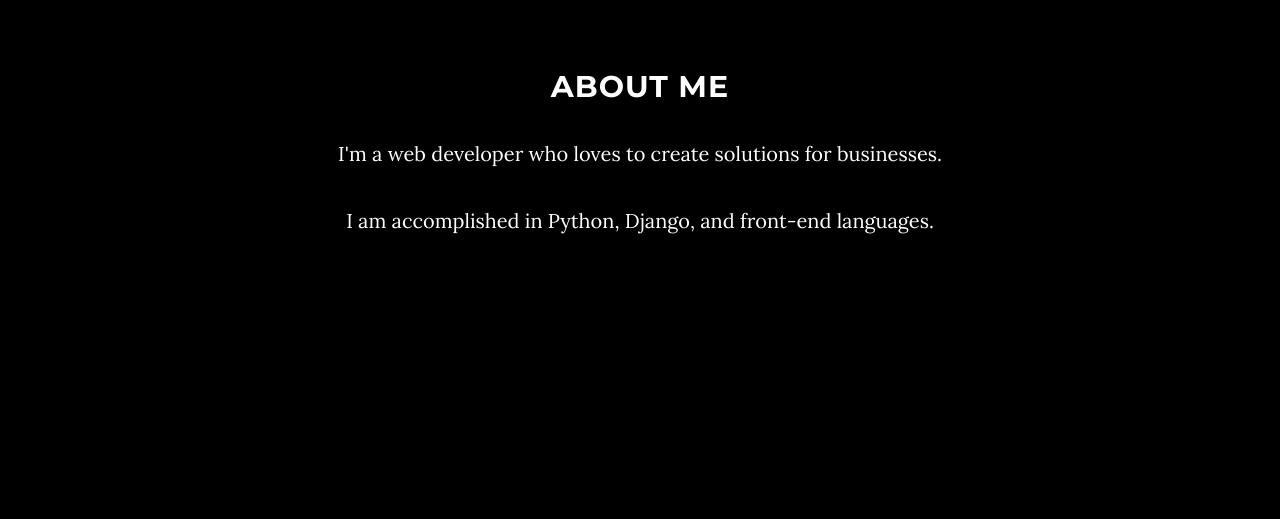
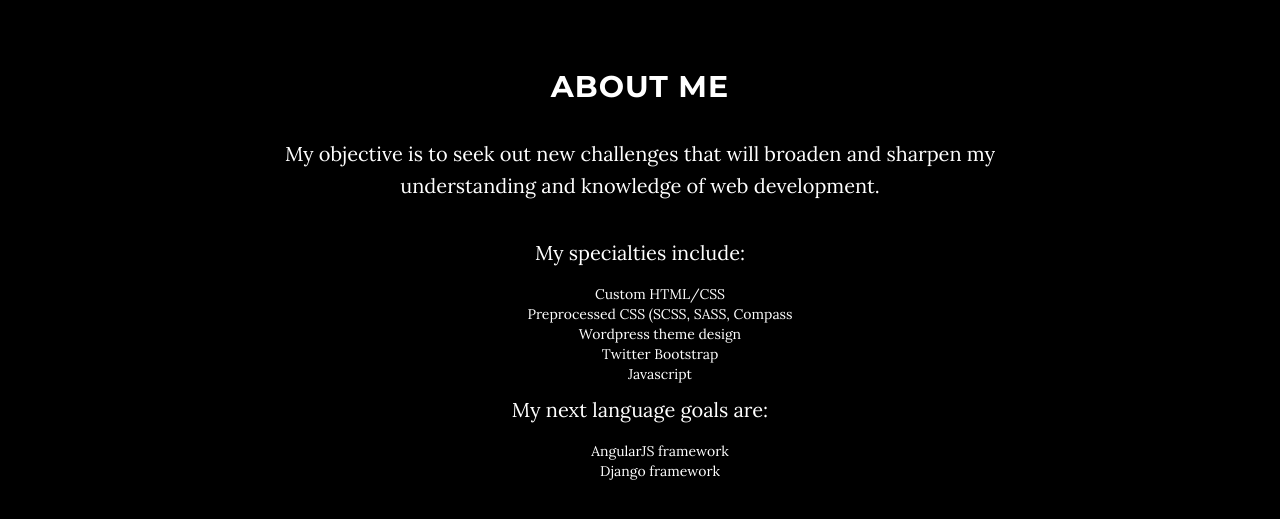
Before and after one commit to senorpatricio/portfolio, a plain HTML site: page index.html in a window 1280 px wide. Shown: the part 980-1499 px from the top of the page. Drawn offline with Linux system fonts and the light colour scheme; some packages are replaced by stand-ins of ours.

Commit message:
Updated portfolio
Changed objective statement.

```diff
--- a/css/grayscale.css
+++ b/css/grayscale.css
@@ -147,7 +147,7 @@ a:focus {
     padding: 100px 0;
     text-align: center;
     color: #fff;
-    background: url(../img/patrickportfolio.jpg) no-repeat bottom center scroll;
+    background: url(../img/patrickportfolio1.jpg) no-repeat bottom center scroll;
     background-color: #000;
     -webkit-background-size: cover;
     -moz-background-size: cover;
@@ -265,7 +265,7 @@ a:focus {
     width: 100%;
     padding: 50px 0;
     color: #fff;
-    background: url(../img/coloradoforest.jpg) no-repeat center center scroll;
+    background: url(../img/timp.jpg) no-repeat center center scroll;
     background-color: #000;
     -webkit-background-size: cover;
     -moz-background-size: cover;
@@ -371,3 +371,8 @@ img::-moz-selection {
 body {
     webkit-tap-highlight-color: rgba(255,255,255,.2);
 }
+
+.attributes {
+    list-style: none;
+    margin-top: -20px;
+}
--- a/index.html
+++ b/index.html
@@ -90,9 +90,22 @@
         <div class="row">
             <div class="col-lg-8 col-lg-offset-2">
                 <h2>About Me</h2>
-                <p>I'm a web developer who loves to create solutions for businesses.</p>
-                <p>I am accomplished in Python, Django, and front-end languages.</p>
-                <p></p>
+                <p>My objective is to seek out new challenges that will broaden and sharpen my understanding and knowledge of web development. </p>
+                <p>My specialties include:</p>
+                <ul class="attributes">
+                    <li>Custom HTML/CSS</li>
+                    <li>Preprocessed CSS (SCSS, SASS, Compass</li>
+                    <li>Wordpress theme design</li>
+                    <li>Twitter Bootstrap</li>
+                    <li>Javascript</li>
+
+                </ul>
+                <p>My next language goals are:</p>
+                <ul class="attributes">
+                    <li>AngularJS framework</li>
+                    <li>Django framework</li>
+
+                </ul>
             </div>
         </div>
     </section>
@@ -105,11 +118,13 @@
                     <h2>Projects</h2>
                     <p>Check out some projects I have been working on.</p>
                     <a href="https://github.com/senorpatricio" target="_blank" class="btn btn-default btn-lg">Visit my Github</a><!--put a placeholder graphic until I have a projects page -->
+
                     <a href="#" target="_blank" class="btn btn-default btn-lg">Titan3 Website</a>
 
                     <a href="http://recipes.patrickmharding.com/#/recipes" target="_blank" class="btn btn-default btn-lg">Recipe Organizer App</a>
 
                     <a href="#" target="_blank" class="btn btn-default btn-lg">View my latest app</a>
+
                 </div>
             </div>
         </div>
```
Also changed, not shown: img/patrickportfolio1.jpg (added), img/timp.jpg (renamed from img/blogHardings-27.jpg).
